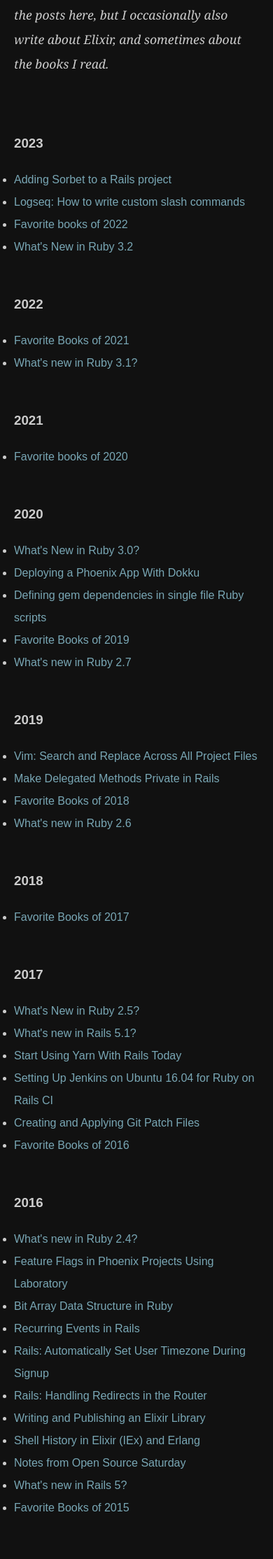
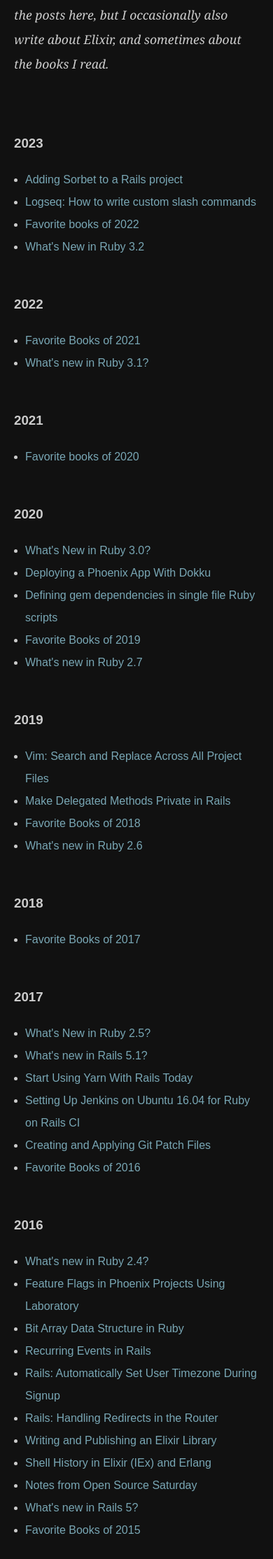
Before and after one commit to nithinbekal/nithinbekal.github.io, a Jekyll site: the page built from index.html, in a window 390 px wide. Shown: the part 358-2586 px from the top of the page at 70% size. Built offline with Jekyll 4.4.1, drawn with Linux system fonts in a browser that asks for light colours.

Commit message:
Add margin to post list in mobile

```diff
--- a/_sass/site.scss
+++ b/_sass/site.scss
@@ -209,6 +209,9 @@
   .site .post h2.title { font-size: 1.5em; }
   .post-listing .published-on, .post-listing .category { display: none; }
   .post-listing li { list-style-type: defaults }
-  .site .posts .post-listing ul li { list-style-type: disc; }
+  .site .posts .post-listing ul li {
+    list-style-type: disc;
+    margin: 0 0 0 1em;
+  }
   .top-nav-link { padding: 0 5px; }
 }
```
